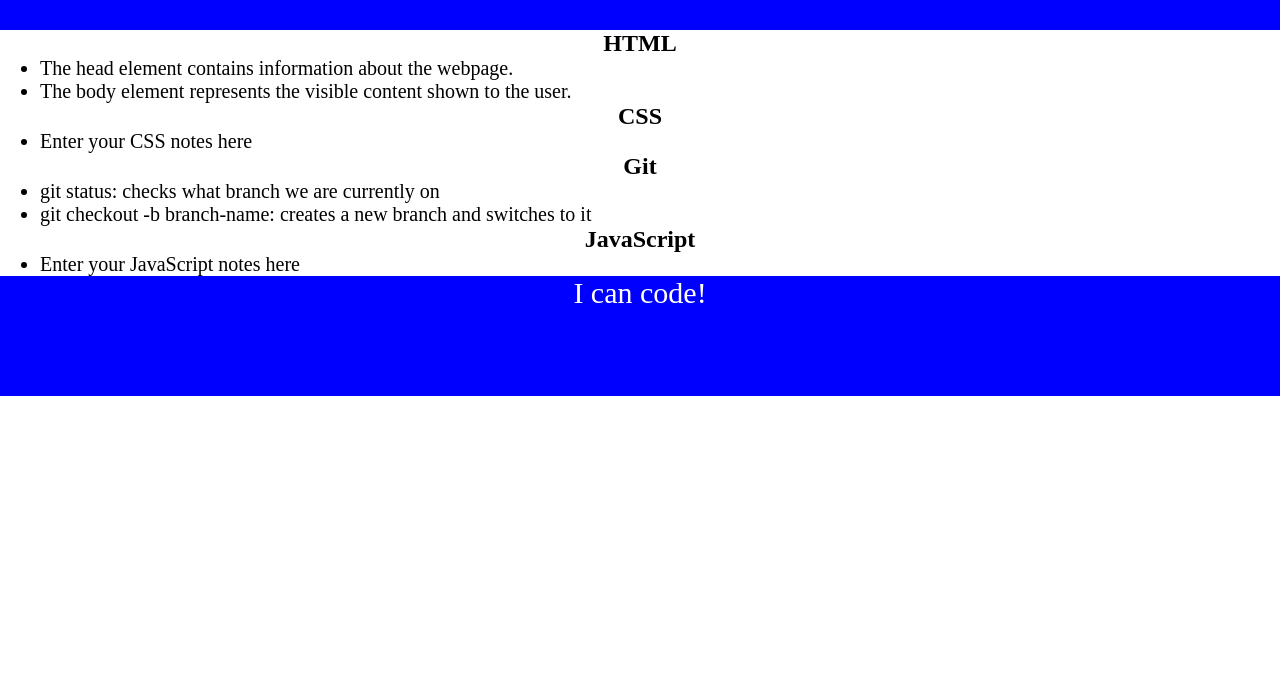
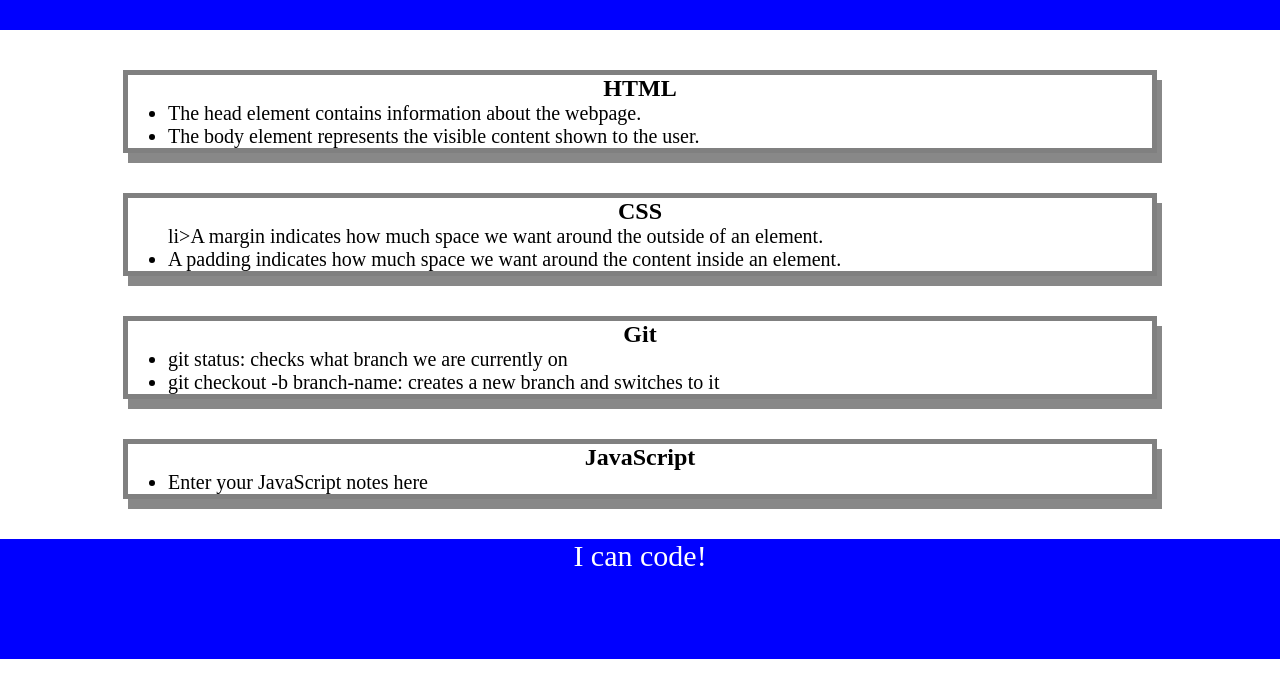
Before and after one commit to rosenika/prework-study-guide, a plain HTML site: page index.html in a window 1280 px wide. Shown: the part 90-788 px from the top of the page. Drawn offline with Linux system fonts and the light colour scheme.

Commit message:
new css added

```diff
--- a/assets/style.css
+++ b/assets/style.css
@@ -32,3 +32,9 @@
     text-align: center;
     font-size: 30px;
    }
+   .card {
+    width: 80%;
+    margin: 40px auto;
+    border: 5px solid gray;
+    box-shadow: 5px 10px #888888;
+  }
--- a/index.html
+++ b/index.html
@@ -24,8 +24,10 @@
       <section class="card" id="css-section">
         <h2>CSS</h2>
         <ul>
-          <li>Enter your CSS notes here</li>
+          li>A margin indicates how much space we want around the outside of an element.</li>
+          <li>A padding indicates how much space we want around the content inside an element.</li>
         </ul>
+
       </section>
       <section class="card" id="git-section">
         <h2>Git</h2>
```
